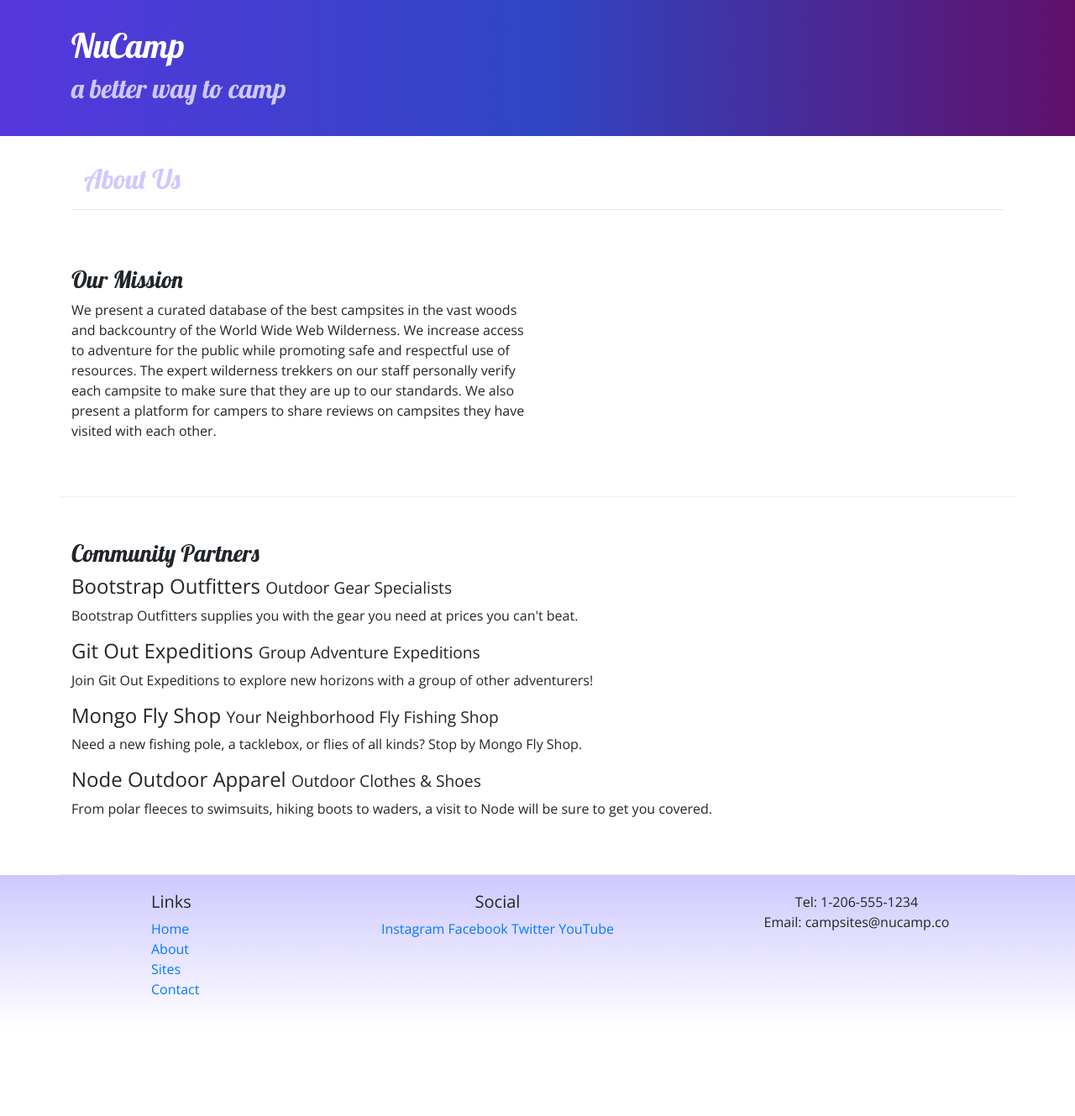
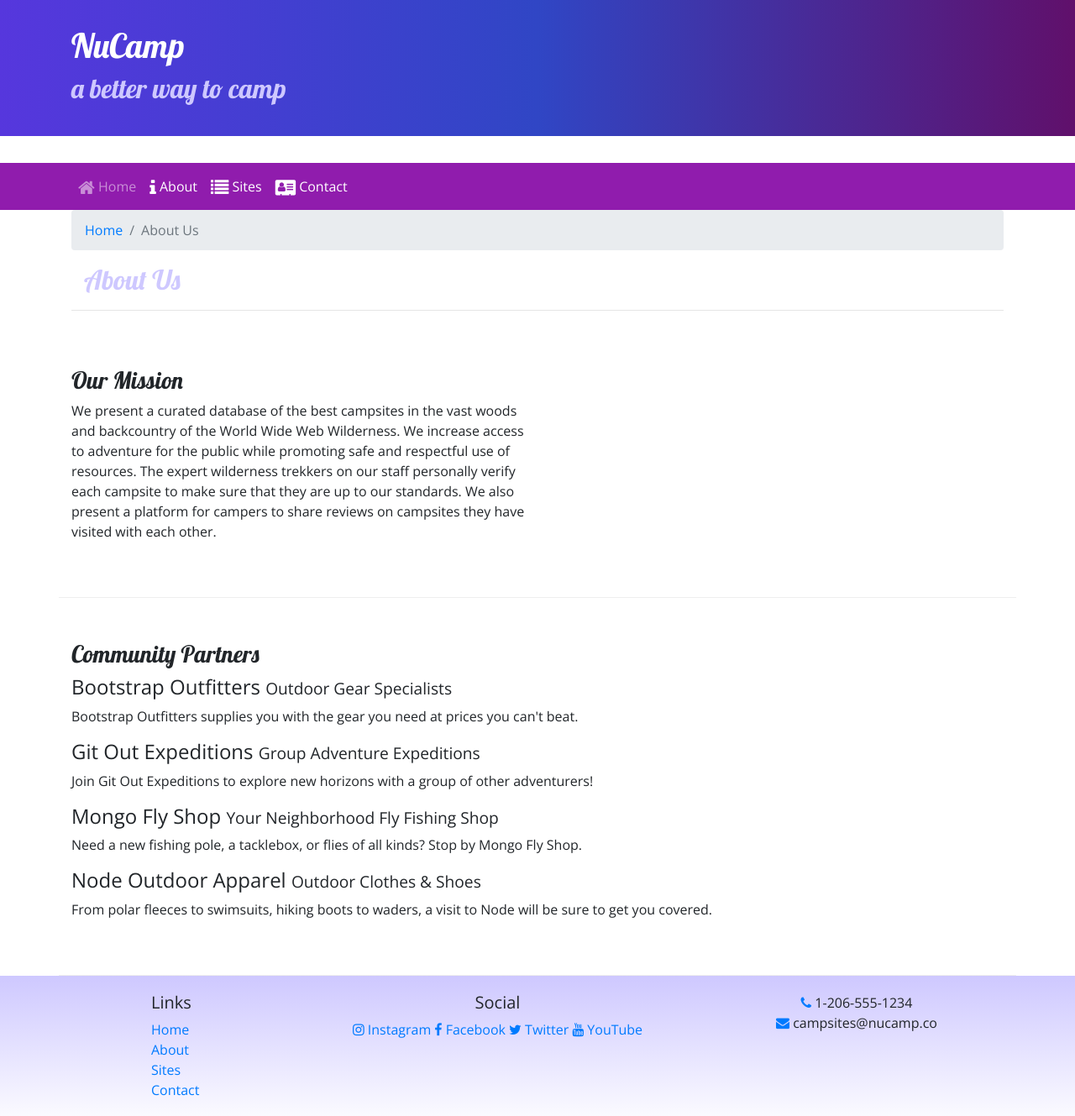
Before and after one commit to kMaldoP/Nucampsite, a website: page aboutus.html in a window 1280 px wide. Shown: the whole page at 84% size. Before the commit the page ends 1226 px from the top, so only its background shows below. Drawn offline with nearby package versions, Linux system fonts and the light colour scheme.

Commit message:
fonts added

```diff
--- a/aboutus.html
+++ b/aboutus.html
@@ -5,8 +5,12 @@
     <!-- Required meta tags always come first -->
     <meta charset="utf-8" />
     <meta name="viewport" content="width=device-width, initial-scale=1">
+    <!-- Bootstrap CSS-->
+    <link rel="stylesheet" href="node_modules/bootstrap/dist/css/bootstrap.min.css" />
+
+    <!--Additional Css-->
+    <link rel="stylesheet" href="node_modules/font-awesome/css/font-awesome.min.css" />
     <link rel="stylesheet" href="https://fonts.googleapis.com/css?family=Lobster|Open+Sans">
-    <link rel="stylesheet" href="node_modules/bootstrap/dist/css/bootstrap.min.css" />
     <link rel="stylesheet" href="css/styles.css">
     <title>NuCamp: A Better Way To Camp</title>
 </head>
@@ -24,9 +28,32 @@
         </div>
     </header>
 
+    <nav class="navbar navbar-expand-sm navbar-dark sticky-top">
+        <div class="container">
+            <button class="navbar-toggler ml-auto" type="button" data-toggle="collapse" data-target="#nucampNavbar">
+                <span class="navbar-toggler-icon"></span>
+            </button>
+            <div class="collapse navbar-collapse" id="nucampNavbar">
+                <ul class="navbar-nav">
+                    <li class="nav-item"><a class="nav-link" href="index.html"><i class=" fa fa-home fa-lg"></i> Home</a></li>
+                    <li class="nav-item active"><a class="nav-link" href="aboutus.html"><i class="fa fa-info fa-lg"></i> About</a></li>
+                    <li class="nav-item active"><a class="nav-link" href="#"><i class="fa fa-list fa-lg"></i> Sites</a></li>
+                    <li class="nav-item active"><a class="nav-link" href="#"><i class="fa fa-address-card fa-lg"></i> Contact</a></li>
+                </ul>
+            </div>
+        </div>
+    </nav>
+
+
+
+
     <div class="container">
         <div class="row">
-            <div class="col-12">
+            <div class="col">
+                <ol class="breadcrumb">
+                    <li class="breadcrumb-item"><a href="index.html"> Home</a></li>
+                    <li class="breadcrumb-item active">About Us</li>
+                </ol>
                <h2 class="col">About Us</h2>
                <hr />
             </div>
@@ -68,14 +95,14 @@
                 </div>
                 <div class="col-6 col-sm-5 text-center">
                     <h5>Social</h5>
-                    <a href="http://instagram.com/">Instagram</a>
-                    <a href="http://facebook.com/">Facebook</a>
-                    <a href="http://twitter.com/">Twitter</a>
-                    <a href="http://youtube.com/">YouTube</a>
+                    <a href="http://instagram.com/"><i class="fa fa-instagram"></i> Instagram</a>
+                    <a href="http://facebook.com/"><i class=" fa fa-facebook"></i> Facebook</a>
+                    <a href="http://twitter.com/"><i class="fa fa-twitter"></i> Twitter</a>
+                    <a href="http://youtube.com/"><i class="fa fa-youtube"></i> YouTube</a>
                 </div>
                 <div class="col-sm-4 text-center">
-                    Tel: 1-206-555-1234<br />
-                    Email: campsites@nucamp.co
+                    <i class="fa fa-phone text-primary"></i> 1-206-555-1234<br />
+                    <i class="fa fa-envelope text-primary"></i> campsites@nucamp.co
                 </div>
            </div>
         </div>
--- a/css/styles.css
+++ b/css/styles.css
@@ -22,3 +22,7 @@
     border-bottom: 1px ridge;
     min-height: 200px;
 }
+
+.navbar{
+    background-color: #901CAD;
+}
--- a/package.json
+++ b/package.json
@@ -12,6 +12,7 @@
   "license": "ISC",
   "dependencies": {
     "bootstrap": "^4.5.2",
+    "font-awesome": "^4.7.0",
     "jquery": "^3.5.1",
     "popper.js": "^1.16.1"
   },
```
Also changed, not shown: index.html (+23 -6 lines), 1 other file.
